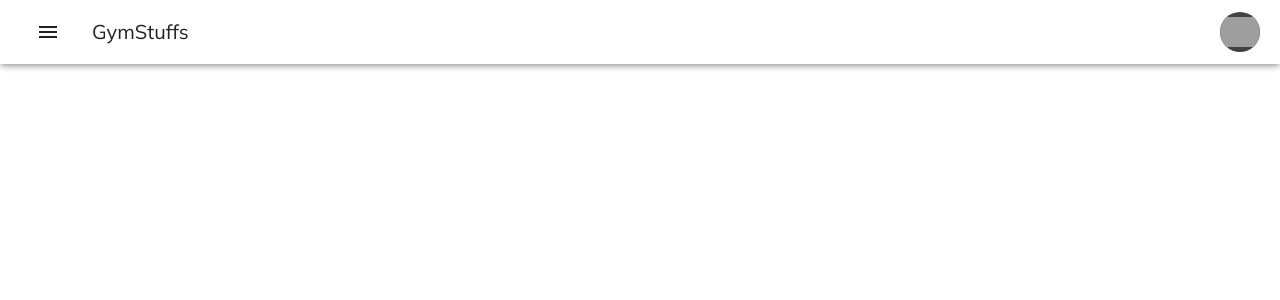
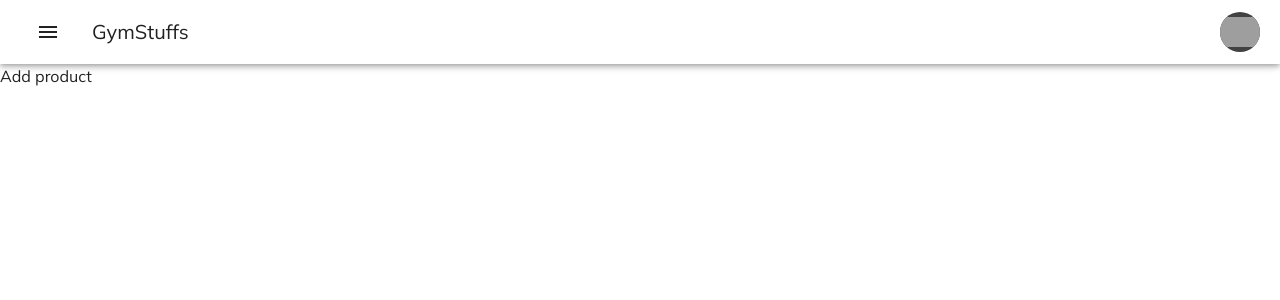
Before and after one commit to parmindersingh4385/gymstuffs, a Vue app: page /product/add in a window 1280 px wide. Before the commit this address had no page. Shown: the top 300 px of the page. Built offline with nearby package versions, Linux system fonts and the light colour scheme; grey boxes are pictures that could not be loaded.

Commit message:
Commit changes

```diff
--- /dev/null
+++ b/src/pages/product/add.vue
@@ -0,0 +1,3 @@
+<script setup></script>
+
+<template>Add product</template>
--- a/src/pages/stores/[storeId].vue
+++ b/src/pages/stores/[storeId].vue
@@ -1,6 +1,5 @@
 <script setup>
-import { ref } from "vue";
-import { useRoute, useRouter } from "vue-router";
+import { useRoute } from "vue-router";
 
 const route = useRoute();
 
```
